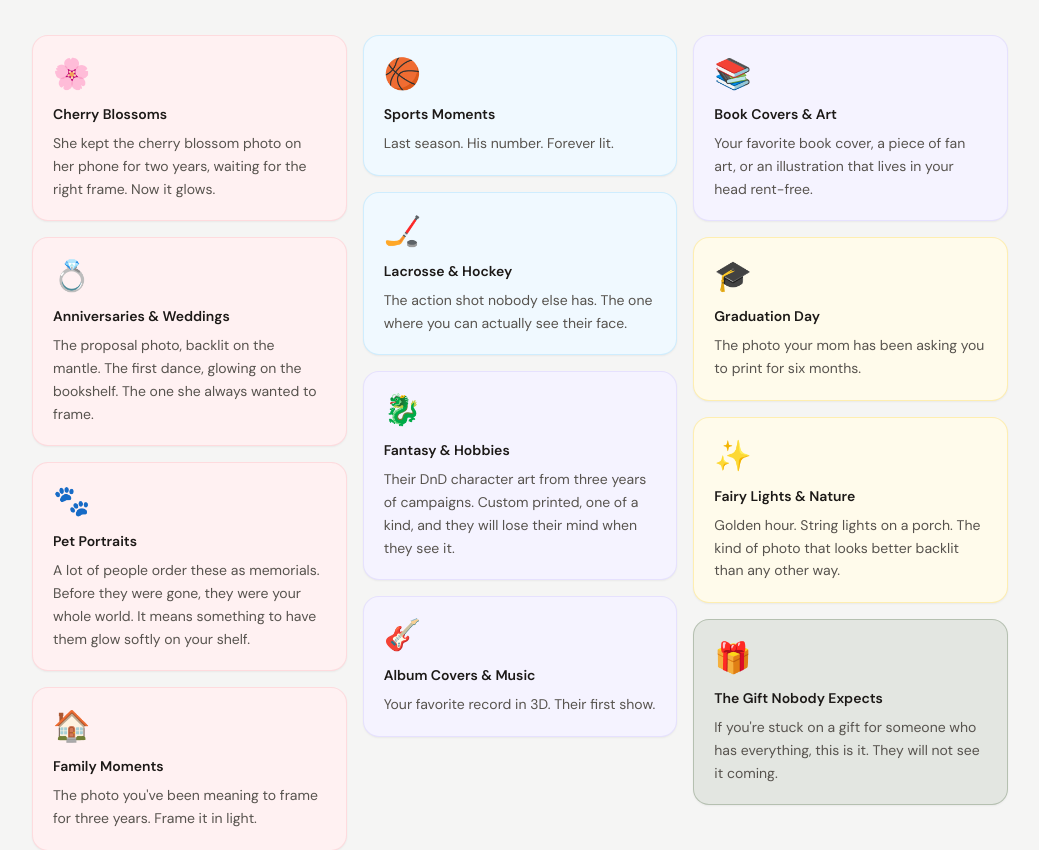
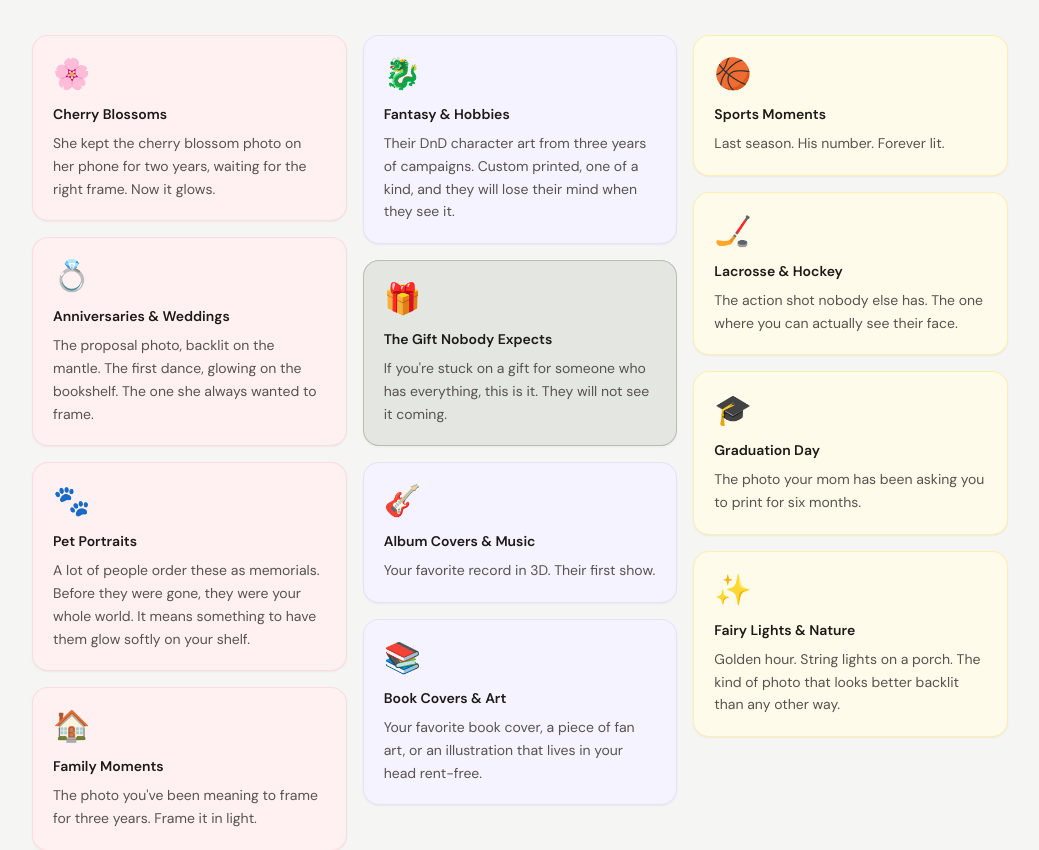
Before and after one commit to gobeaversya/Light-Box-Website, a Next.js app: page / in a window 1280 px wide. Shown: the part 1060-1910 px from the top of the page, without its empty margins (120-1159 px from the left). Built offline with nearby package versions, Linux system fonts and the light colour scheme.

Commit message:
update page columns

```diff
--- a/src/app/page.tsx
+++ b/src/app/page.tsx
@@ -26,10 +26,11 @@ const reviews = [
   },
 ]
 
-// Grouped by theme with a shared color family per group, so the masonry reads
-// as distinct color zones as the eye scans down each column.
+// Ordered so the CSS masonry (columns-3 on desktop) reads as three clean color
+// blocks — left col rose, middle col violet with a forest-green Gift card as the
+// focal point, right col amber. Gives a warm → cool → warm rhythm across the grid.
 const useCases = [
-  // Love & Memory (rose)
+  // Left column — Love & Memory (rose)
   {
     emoji: '🌸',
     title: 'Cherry Blossoms',
@@ -55,26 +56,18 @@ const useCases = [
     style: 'bg-rose-50 border-rose-200/60',
   },
 
-  // Action & Sports (sky)
-  {
-    emoji: '🏀',
-    title: 'Sports Moments',
-    story: 'Last season. His number. Forever lit.',
-    style: 'bg-sky-50 border-sky-200/60',
-  },
-  {
-    emoji: '🏒',
-    title: 'Lacrosse & Hockey',
-    story: 'The action shot nobody else has. The one where you can actually see their face.',
-    style: 'bg-sky-50 border-sky-200/60',
-  },
-
-  // Creative & Artistic (violet)
+  // Middle column — Creative (violet) with the Gift as focal point
   {
     emoji: '🐉',
     title: 'Fantasy & Hobbies',
     story: 'Their DnD character art from three years of campaigns. Custom printed, one of a kind, and they will lose their mind when they see it.',
     style: 'bg-violet-50 border-violet-200/60',
+  },
+  {
+    emoji: '🎁',
+    title: "The Gift Nobody Expects",
+    story: "If you're stuck on a gift for someone who has everything, this is it. They will not see it coming.",
+    style: 'bg-forest-500/10 border-forest-500/30',
   },
   {
     emoji: '🎸',
@@ -89,7 +82,19 @@ const useCases = [
     style: 'bg-violet-50 border-violet-200/60',
   },
 
-  // Warm & Glowing (amber)
+  // Right column — Moments & Milestones (amber)
+  {
+    emoji: '🏀',
+    title: 'Sports Moments',
+    story: 'Last season. His number. Forever lit.',
+    style: 'bg-amber-50 border-amber-200/60',
+  },
+  {
+    emoji: '🏒',
+    title: 'Lacrosse & Hockey',
+    story: 'The action shot nobody else has. The one where you can actually see their face.',
+    style: 'bg-amber-50 border-amber-200/60',
+  },
   {
     emoji: '🎓',
     title: 'Graduation Day',
@@ -101,14 +106,6 @@ const useCases = [
     title: 'Fairy Lights & Nature',
     story: 'Golden hour. String lights on a porch. The kind of photo that looks better backlit than any other way.',
     style: 'bg-amber-50 border-amber-200/60',
-  },
-
-  // Capstone (forest) — ends on the brand's core message
-  {
-    emoji: '🎁',
-    title: "The Gift Nobody Expects",
-    story: "If you're stuck on a gift for someone who has everything, this is it. They will not see it coming.",
-    style: 'bg-forest-500/10 border-forest-500/30',
   },
 ]
 
```
